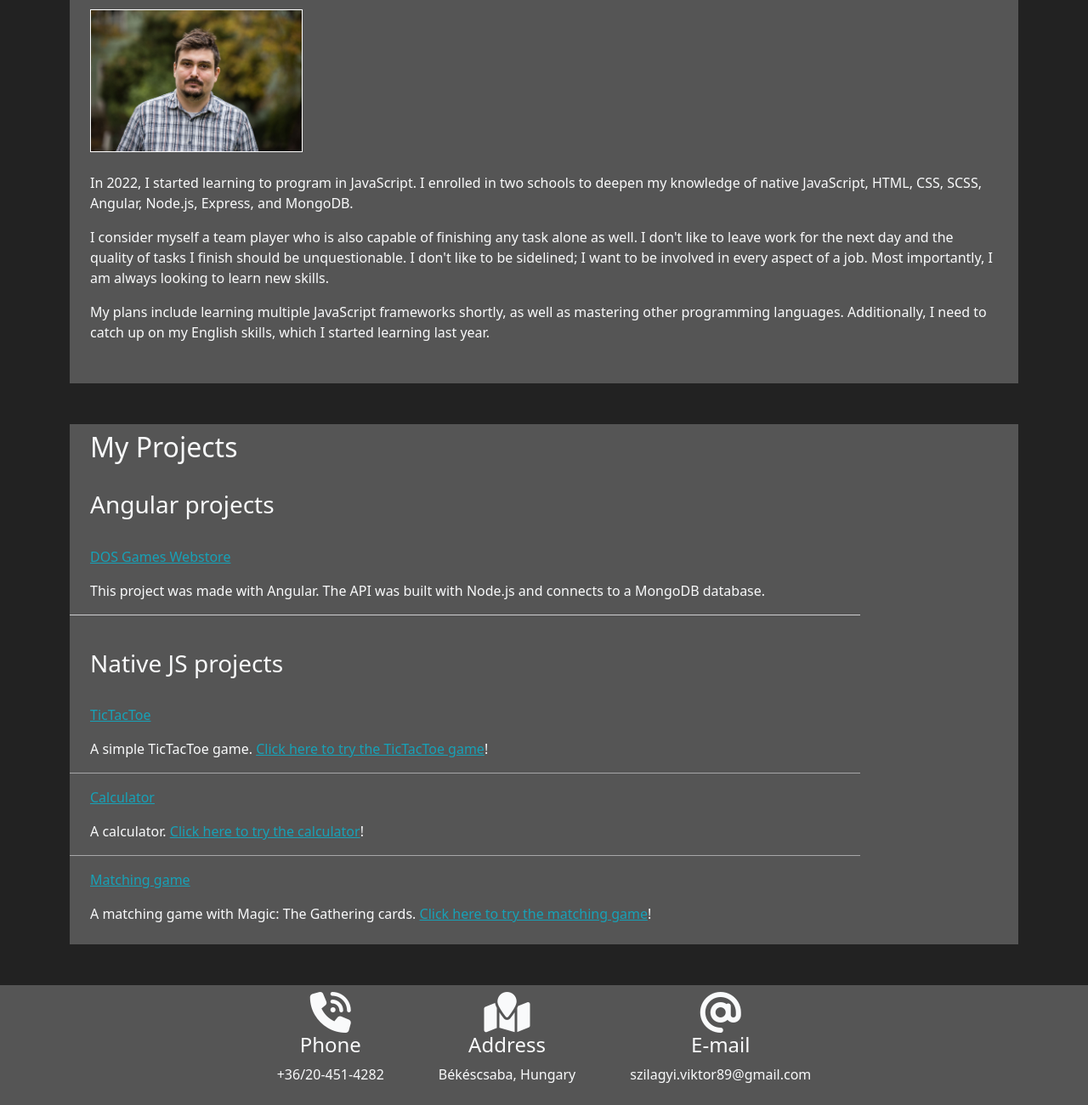
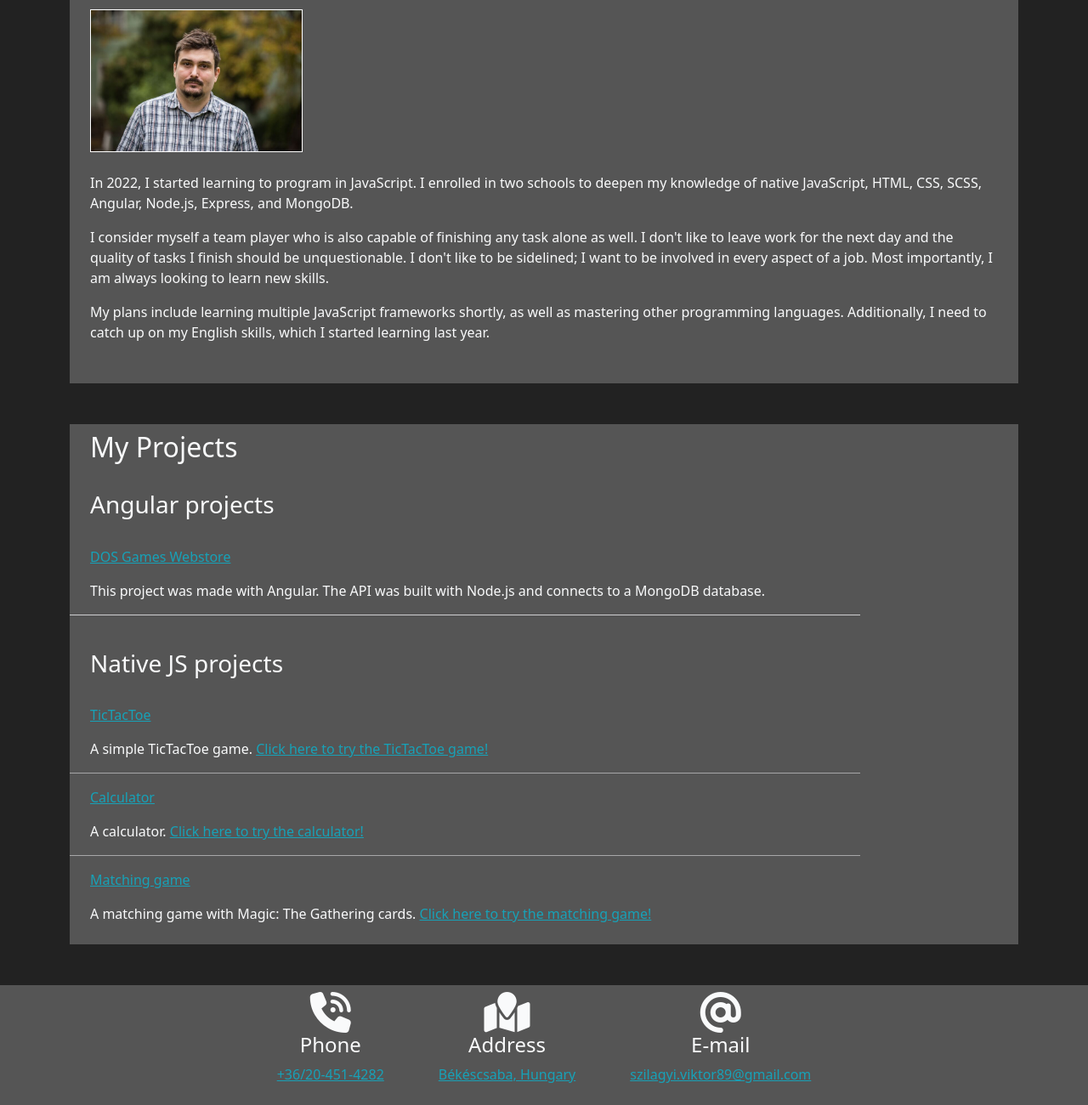
Before and after one commit to szilavi/szilaviCV, a website: page index.html in a window 1280 px wide. Shown: the part 171-1471 px from the top of the page at 85% size. Drawn offline with nearby package versions, Linux system fonts and the light colour scheme.

Commit message:
update projects

```diff
--- a/index.html
+++ b/index.html
@@ -8,10 +8,14 @@
       src="https://kit.fontawesome.com/7e9f186741.js"
       crossorigin="anonymous"
     ></script>
+    <link rel="icon" href="data:," />
     <link rel="stylesheet" href="./dist/bootstrap.min.css" />
     <style>
       a {
         color: #17a2b8;
+      }
+      a:hover {
+        color: #0dd8d8; /* Változtasd meg ezt az értéket a kívánt színre */
       }
     </style>
     <title>Szilágyi Viktor CV</title>
@@ -56,9 +60,9 @@
     <main class="container my-5">
       <div class="aboutMe mt-5 py-2" style="background-color: #555">
         <h2 class="px-4">About Me</h2>
-        <a href="./profilePic/minImage.jpg">
+        <a href="./profilePic/Image.jpg" target="_blank">
           <img
-            src="./profilePic/minImage.jpg"
+            src="./profilePic/Image.jpg"
             alt="Viktor Szilagyi"
             style="width: 250px; height: auto; border: 1px solid #fff"
             class="m-4"
@@ -107,8 +111,8 @@
         <p class="px-4">
           A simple TicTacToe game.
           <a href="https://szilavi.github.io/tictactoe/" target="_blank"
-            >Click here to try the TicTacToe game</a
-          >!
+            >Click here to try the TicTacToe game!</a
+          >
         </p>
         <hr class="col-10 border-2 opacity-50" />
         <p class="px-4">
@@ -119,8 +123,8 @@
         <p class="px-4">
           A calculator.
           <a href="https://szilavi.github.io/calculator/" target="_blank"
-            >Click here to try the calculator</a
-          >!
+            >Click here to try the calculator!</a
+          >
         </p>
         <hr class="col-10 border-2 opacity-50" />
         <p class="px-4">
@@ -131,8 +135,8 @@
         <p class="px-4">
           A matching game with Magic: The Gathering cards.
           <a href="https://szilavi.github.io/matching-game/" target="_blank"
-            >Click here to try the matching game</a
-          >!
+            >Click here to try the matching game!</a
+          >
         </p>
       </div>
     </main>
@@ -143,17 +147,28 @@
           <div class="p-2 text-center">
             <i class="fa-solid fa-3x fa-phone-volume"></i>
             <h4>Phone</h4>
-            <p>+36/20-451-4282</p>
+            <p><a href="tel:+36204514282">+36/20-451-4282</a></p>
           </div>
           <div class="p-2 mx-5 text-center">
             <i class="fa-solid fa-3x fa-map-location"></i>
             <h4>Address</h4>
-            <p>Békéscsaba, Hungary</p>
+            <p>
+              <a
+                href="https://www.google.com/maps/search/?api=1&query=Békéscsaba,+Hungary"
+                target="_blank"
+              >
+                Békéscsaba, Hungary
+              </a>
+            </p>
           </div>
           <div class="p-2 text-center">
             <i class="fa-solid fa-3x fa-at"></i>
             <h4>E-mail</h4>
-            <p>szilagyi.viktor89@gmail.com</p>
+            <p>
+              <a href="mailto:szilagyi.viktor89@gmail.com"
+                >szilagyi.viktor89@gmail.com</a
+              >
+            </p>
           </div>
         </div>
       </div>
```
Also changed, not shown: README.md, profilePic/Image.jpg (added), profilePic/minImage.jpg (deleted).
